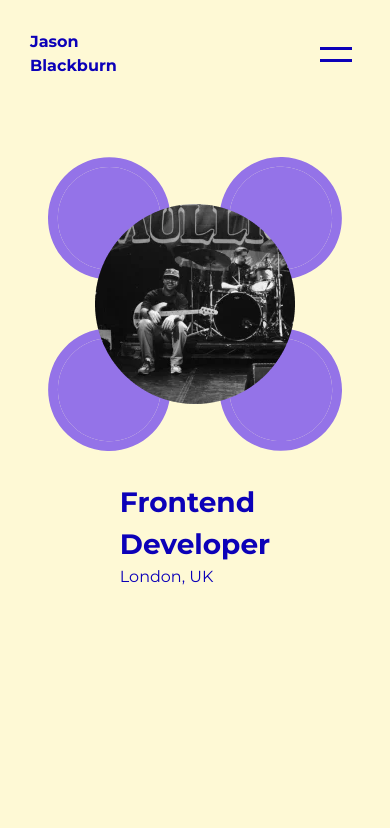
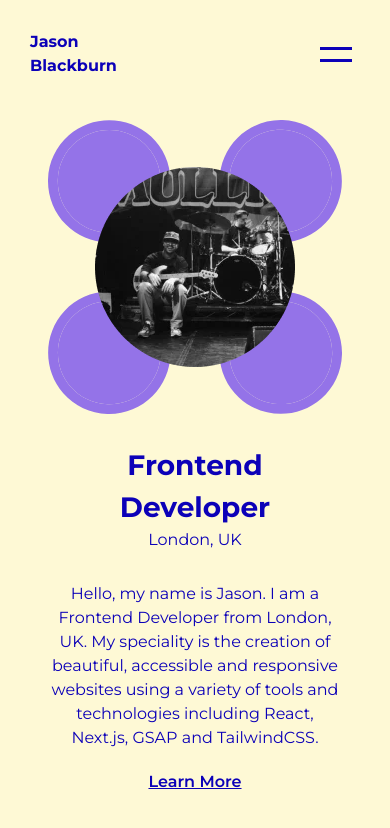
Before and after one commit to JBlackburn94/portjb, a Next.js app: page / in a window 390 px wide. Shown: the top 828 px of the page. Built offline with nearby package versions, Linux system fonts and the light colour scheme.

Commit message:
adds finished hero section for mobile sizings

```diff
--- a/src/app/page.tsx
+++ b/src/app/page.tsx
@@ -5,6 +5,7 @@ import { useGSAP } from "@gsap/react";
 
 import heroImg from "../../public/portHero.webp";
 import heroImgBg from "../../public/portFlower.svg";
+import Link from "next/link";
 
 gsap.registerPlugin(useGSAP);
 
@@ -22,7 +23,7 @@ export default function Home() {
       duration: 1,
       delay: 1.5,
     });
-    gsap.to(".heading", {
+    gsap.to(".content", {
       opacity: 1,
       y: 0,
       duration: 0.5,
@@ -31,7 +32,7 @@ export default function Home() {
     });
   });
   return (
-    <main className="bg-background overflow-x-hidden h-screen text-main flex flex-col items-center justify-start gap-[30px] pt-[157px]">
+    <main className="bg-background overflow-x-hidden h-screen text-main flex flex-col items-center justify-start gap-[30px] pt-[120px] px-[48px]">
       <div className="flex items-center justify-center">
         <Image
           src={heroImg}
@@ -46,13 +47,27 @@ export default function Home() {
           className="opacity-0 translate-x-[100%]"
         />
       </div>
-      <div>
-        <h1 className="font-bold text-[28px] heading opacity-0 translate-y-[40px]">
+      <div className="flex flex-col items-center">
+        <h1 className="font-bold text-[28px] content opacity-0 translate-y-[40px] text-center">
           Frontend
           <br />
           Developer
         </h1>
-        <h2 className="heading opacity-0 translate-y-[40px]">London, UK</h2>
+        <h2 className="content opacity-0 translate-y-[40px]">London, UK</h2>
+      </div>
+      <div className="flex flex-col items-center gap-[20px]">
+        <p className="text-center content opacity-0 translate-y-[40px]">
+          Hello, my name is Jason. I am a Frontend Developer from London, UK. My
+          speciality is the creation of beautiful, accessible and responsive
+          websites using a variety of tools and technologies including React,
+          Next.js, GSAP and TailwindCSS.
+        </p>
+        <Link
+          className="content opacity-0 translate-y-[40px] font-semibold underline hover:scale-110"
+          href={"/about"}
+        >
+          Learn More
+        </Link>
       </div>
     </main>
   );
```
Also changed, not shown: src/app/globals.css (line endings or trailing spaces).
